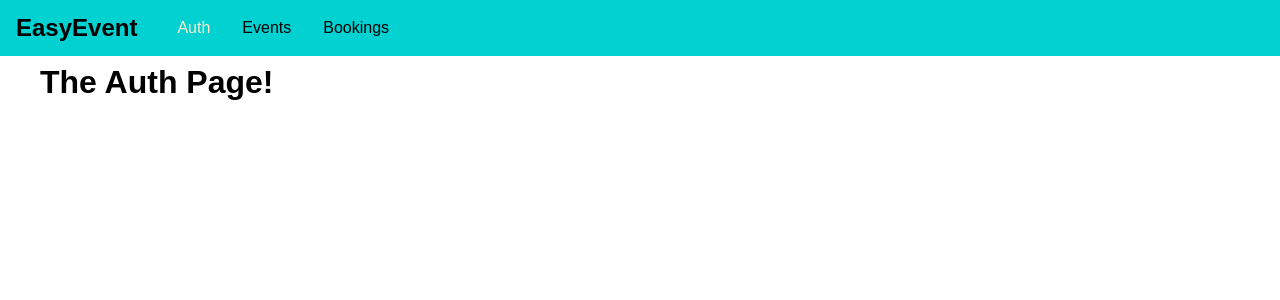
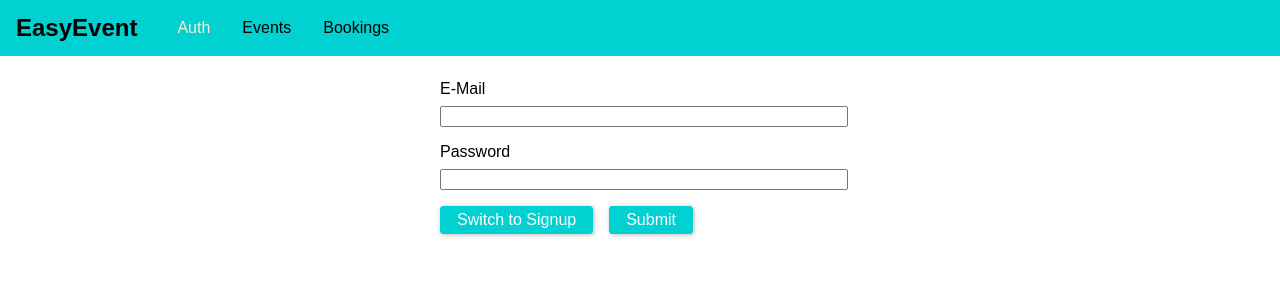
Before and after one commit to ssaik/graphQL-Maxim-shopping, a React (Create React App) app in the folder frontend/: page /auth in a window 1280 px wide. Shown: the top 300 px of the page. Built offline with nearby package versions, Linux system fonts and the light colour scheme.

Commit message:
added styles

```diff
--- /dev/null
+++ b/frontend/src/pages/Auth.css
@@ -0,0 +1,37 @@
+.auth-form {
+    width: 25rem;
+    max-width: 80%;
+    margin: 5rem auto;
+}
+
+.form-control label,
+.form-control input {
+    width: 100%;
+    display: block;
+}
+
+.form-control label {
+    margin-bottom: .5rem;
+}
+
+.form-control {
+    margin-bottom: 1rem;
+}
+
+.form-actions button {
+    background: #01d1d1;
+    font: inherit;
+    border: 1px solid #01d1d1;
+    border-radius: 3px;
+    padding: .25rem 1rem;
+    margin-right: 1rem;
+    box-shadow: 1px 1px 5px rgba(0, 0, 0, 0.26);
+    color: white;
+    cursor: pointer;
+}
+
+.form-actions button:hover,
+.form-actions button:active {
+    background: #01a7a7;
+    border-color: #01a7a7;
+}
--- a/frontend/src/pages/Auth.js
+++ b/frontend/src/pages/Auth.js
@@ -1,8 +1,24 @@
 import React, { Component } from 'react';
+import './Auth.css'
 
 class Authpage extends Component {
     render () {
-        return (<h1>The Auth Page!</h1>);
+        return (
+        <form className="auth-form">
+            <div className="form-control">
+                <label htmlFor="email">E-Mail</label>
+                <input type="email" id="email" />
+            </div>
+            <div className="form-control">
+                <label htmlFor="password">Password</label>
+                <input type="password" id="password" />
+            </div>
+            <div className="form-actions">
+                <button type="button">Switch to Signup</button>
+                <button type="button">Submit</button>
+            </div>
+        </form>
+        )
     }
 }
 
```
